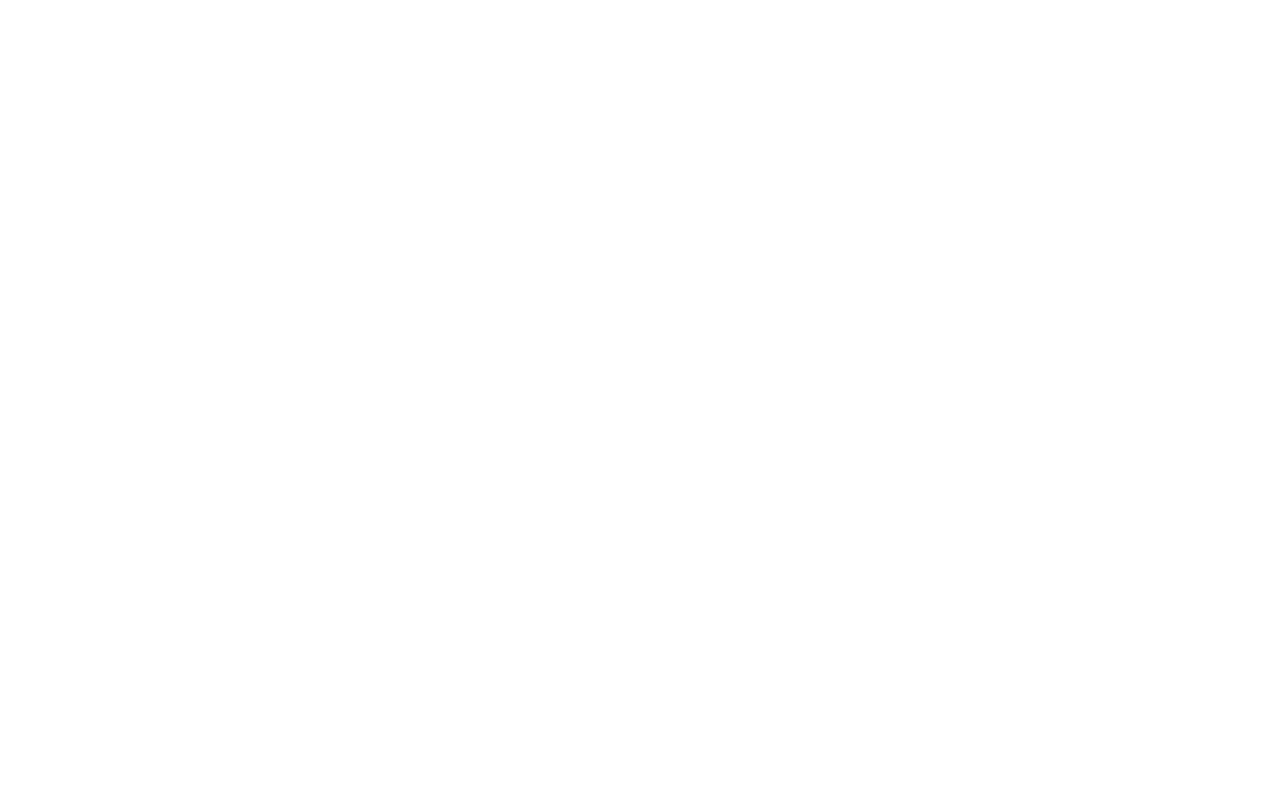
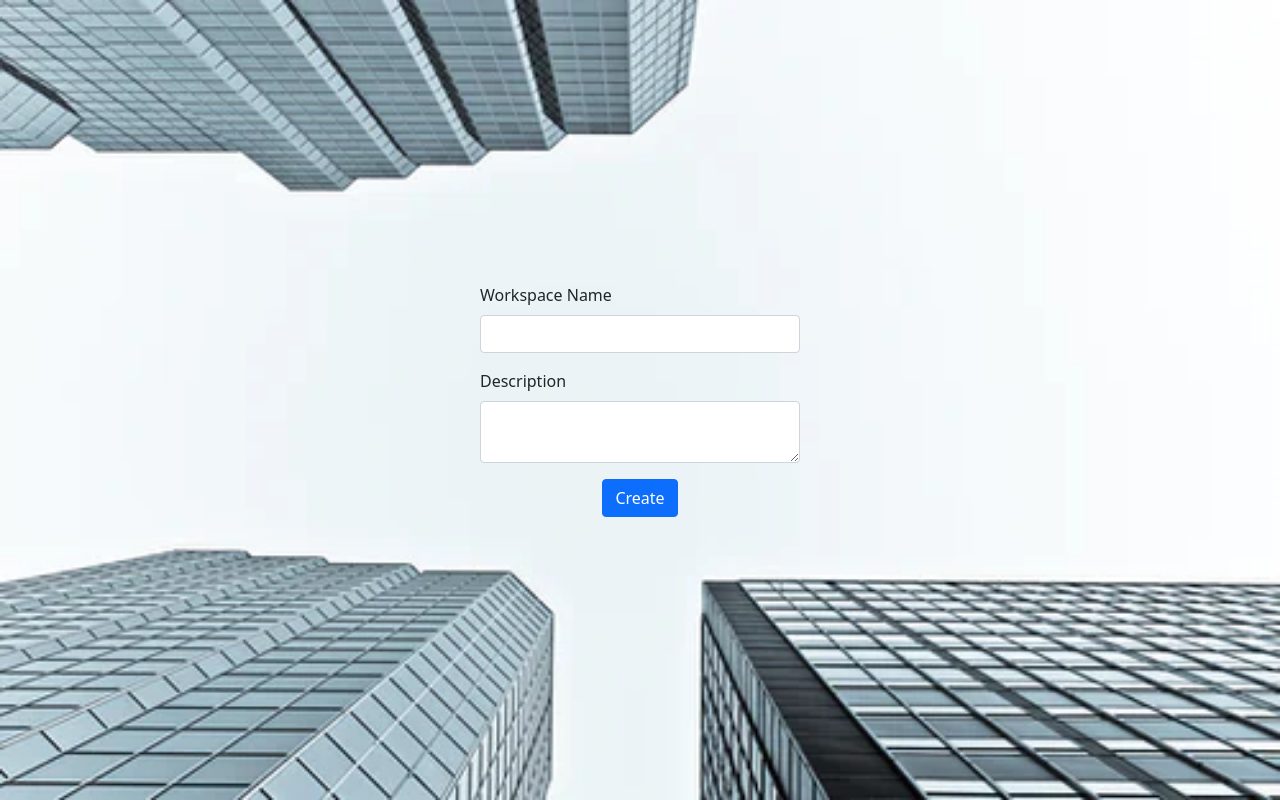
Before and after one commit to kshitijgundale/enigma, a React (Create React App) app: page /create-first-workspace in a window 1280 px wide. Before the commit this address had no page. Built offline with nearby package versions, Linux system fonts and the light colour scheme.

Commit message:
added createModelModal to global scope

```diff
--- a/src/App.js
+++ b/src/App.js
@@ -2,8 +2,9 @@ import 'bootstrap/dist/css/bootstrap.min.css';
 
 import Title from "./components/title";
 import Dashboard from './components/dashboard/dashboard';
-import CreateNewWorkspace from './components/createNewWorkspace';
+import CreateFirstWorkspace from './components/createFirstWorkspace';
 import CreateWorkspaceModal from './components/modals/createWorkspaceModal';
+import CreateModelModal from './components/modals/createModelModal';
 
 import {
   BrowserRouter as Router,
@@ -15,12 +16,13 @@ function App() {
     <div>
       <div>
         <CreateWorkspaceModal></CreateWorkspaceModal>
+        <CreateModelModal></CreateModelModal>
       </div>
       <Router>
         <Routes>
           <Route path='/' element={<Title></Title>}></Route>
           <Route path='/dashboard' element={<Dashboard></Dashboard>}></Route>
-          <Route path='/create-new-workspace' element={<CreateNewWorkspace></CreateNewWorkspace>}></Route>
+          <Route path='/create-first-workspace' element={<CreateFirstWorkspace></CreateFirstWorkspace>}></Route>
         </Routes>
       </Router>
     </div>
--- a/src/components/createNewWorkspace.js
+++ b/src/components/createFirstWorkspace.js
@@ -2,7 +2,7 @@ import { Form, Button } from "react-bootstrap";
 import { useMediaQuery } from "../hooks/useMediaQuery";
 import newWorkspaceImage from "../images/buildings.webp"
 
-const CreateNewWorkspace = () => {
+const CreateFirstWorkspace = () => {
 
     const isPageLarge = useMediaQuery("(min-width: 768px)")
 
@@ -33,4 +33,4 @@ const CreateNewWorkspace = () => {
     )
 }
 
-export default CreateNewWorkspace
+export default CreateFirstWorkspace
--- a/src/components/dashboard/dashboard.js
+++ b/src/components/dashboard/dashboard.js
@@ -72,8 +72,8 @@ const Dashboard = () => {
     const datasets = useSelector(state => state.user.datasets)
     const dispatch = useDispatch()
 
-    const openCreateWorkSpace = () => {
-        dispatch(toggleDisplay({field: "workspace", value: true}))
+    const openModal = (field) => {
+        dispatch(toggleDisplay({field: field, value: true}))
     }
 
     const isPageLarge = useMediaQuery("(min-width: 768px)")
@@ -96,11 +96,11 @@ const Dashboard = () => {
                         isPageLarge ?
                         <div className="w-25 border border-bottom-0">
                             <h6 className="m-3 text-bold ">Links</h6>
-                            <LinkItem text={"Create New Workspace"} handleOnClick={openCreateWorkSpace}></LinkItem>
+                            <LinkItem text={"Create New Workspace"} handleOnClick={ ()=>openModal("workspace") }></LinkItem>
                             <LinkItem text={"Create New Dataset"}></LinkItem>
                             {
                                 datasets ?
-                                <LinkItem text={"Create New Model"}></LinkItem>
+                                <LinkItem text={"Create New Model"} handleOnClick={ ()=>openModal("model") }></LinkItem>
                                 :
                                 <></>
                             }
--- a/src/components/modals/createModelModal.js
+++ b/src/components/modals/createModelModal.js
@@ -1,13 +1,17 @@
 import { useState } from "react";
 import { Modal, Button } from "react-bootstrap";
+import { useDispatch, useSelector } from "react-redux";
+import { toggleDisplay } from "../../reducers/modalReducer";
 import BasicInfo from "../modelForm/basicInfo";
 
-const CreateModelModal = ({show, setShow}) => {
+const CreateModelModal = () => {
 
     const [currStep, setCurrStep] = useState(0)
+    const dispatch = useDispatch()
+    const show = useSelector(state => state.modals.model)
 
     return (
-        <Modal show={show} onHide={()=>{setShow(false)}} centered>
+        <Modal show={show} onHide={()=>{ dispatch(toggleDisplay({field: "model", value: false})) }} centered>
             <Modal.Header closeButton>
             </Modal.Header>
             <Modal.Body className="d-flex flex-column justify-content-center align-items-center">
--- a/src/components/modals/createWorkspaceModal.js
+++ b/src/components/modals/createWorkspaceModal.js
@@ -1,14 +1,11 @@
 import { Modal, Form, Button } from "react-bootstrap"
-import { useMediaQuery } from "../../hooks/useMediaQuery"
 import { useDispatch, useSelector } from "react-redux"
 import { toggleDisplay } from "../../reducers/modalReducer"
 
 const CreateWorkspaceModal = () => {
 
-    const isPageLarge = useMediaQuery("(min-width: 768px)")
     const show = useSelector(state => state.modals.workspace)
     const dispatch = useDispatch()
-
 
     return (
         <Modal show={show} onHide={()=>{ dispatch(toggleDisplay({field: "workspace", value: false})) }} centered>
--- a/src/components/title.js
+++ b/src/components/title.js
@@ -27,7 +27,7 @@ const Title = () => {
                 backgroundSize: "100% 100%"
             }}
         >
-            {isLoggedIn ? (workspaces ? <Navigate to="/dashboard"></Navigate> : <Navigate to="/create-new-workspace"></Navigate>) : <></>}
+            {isLoggedIn ? (workspaces ? <Navigate to="/dashboard"></Navigate> : <Navigate to="/create-first-workspace"></Navigate>) : <></>}
             <p className="m-0" style={{
                 fontSize: "100px",
                 color: "lightgray",
```
